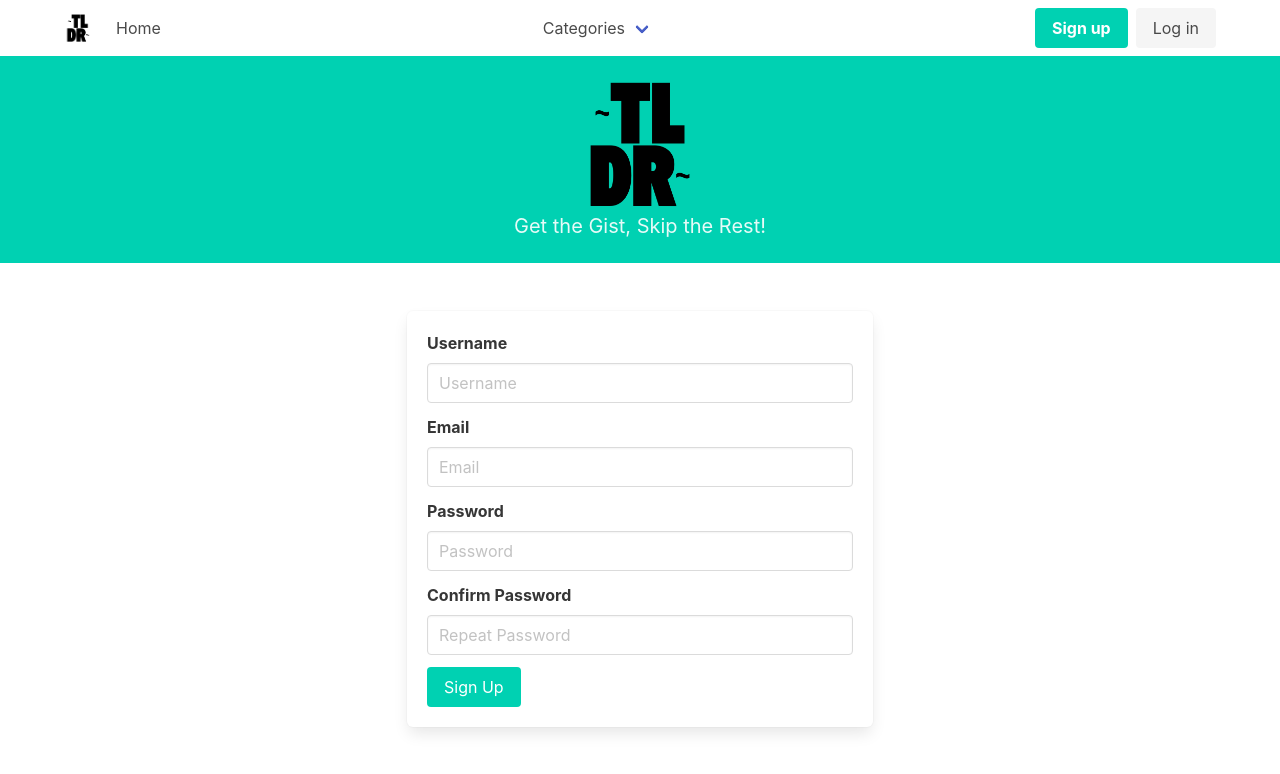
After one commit to squiggie/tldr, a Flask app: page /signup in a window 1280 px wide. The commit adds this page. Shown: the top 774 px of the page. Run offline with Flask 3, Linux system fonts and the light colour scheme.

Commit message:
signup page, routes, models

```diff
--- /dev/null
+++ b/app/forms.py
@@ -0,0 +1,10 @@
+from flask_wtf import FlaskForm
+from wtforms import StringField, PasswordField, SubmitField
+from wtforms.validators import DataRequired, Email, EqualTo
+
+class SignupForm(FlaskForm):
+    username = StringField('Username', validators=[DataRequired()])
+    email = StringField('Email', validators=[DataRequired(), Email()])
+    password = PasswordField('Password', validators=[DataRequired()])
+    confirm_password = PasswordField('Confirm Password', validators=[DataRequired(), EqualTo('password')])
+    submit = SubmitField('Sign Up')
--- a/app/routes.py
+++ b/app/routes.py
@@ -1,5 +1,7 @@
-from flask import render_template, jsonify, request, session
-from .models import Article, Category
+from flask import render_template, jsonify, request, session, flash, redirect, url_for
+from .forms import SignupForm
+from .models import Article, Category, User
+from extensions import db
 
 def init_app(app):
     @app.route("/", methods=("GET", "POST"))
@@ -25,3 +27,15 @@ def init_app(app):
         category = Category.query.filter_by(name=category_name).first_or_404()
         articles = Article.query.filter_by(category_id=category.id).paginate(page=page, per_page=per_page, error_out=False)
         return render_template('category.html', category=category, articles=articles.items, pagination=articles)
+
+    @app.route('/signup', methods=['GET', 'POST'])
+    def signup():
+        form = SignupForm()
+        if form.validate_on_submit():
+            user = User(username=form.username.data, email=form.email.data)
+            user.set_password(form.password.data)
+            db.session.add(user)
+            db.session.commit()
+            flash('Congratulations, you are now a registered user!')
+            return redirect(url_for('login'))  # Redirect to the login page after successful signup
+        return render_template('signup.html', title='Sign Up', form=form)
--- a/app/templates/base.html
+++ b/app/templates/base.html
@@ -43,7 +43,7 @@
                 <div class="navbar-end">
                     <div class="navbar-item">
                         <div class="buttons">
-                            <a class="button is-primary">
+                            <a class="button is-primary" href="{{ url_for('signup') }}">
                                 <strong>Sign up</strong>
                             </a>
                             <a class="button is-light">
--- /dev/null
+++ b/app/templates/signup.html
@@ -0,0 +1,68 @@
+{% extends "base.html" %}
+
+{% block content %}
+<section class="hero is-primary is-small">
+    <div class="hero-body">
+      <div class="container has-text-centered">
+        <figure class="image is-128x128 is-inline-block">
+            <img src="{{ url_for('static', filename='images/logo.png') }}" alt="TLDR News Logo">
+        </figure>
+        <h2 class="subtitle">
+            Get the Gist, Skip the Rest!
+        </h2>
+      </div>
+    </div>
+  </section>
+<section class="section">
+    <div class="container">
+        <div class="columns is-centered">
+            <div class="column is-5">
+                <form action="" method="post" novalidate class="box">
+                    {{ form.hidden_tag() }}
+                    <div class="field">
+                        <label class="label">{{ form.username.label }}</label>
+                        <div class="control">
+                            {{ form.username(class="input", placeholder="Username") }}
+                        </div>
+                        {% for error in form.username.errors %}
+                        <p class="help is-danger">{{ error }}</p>
+                        {% endfor %}
+                    </div>
+                    <div class="field">
+                        <label class="label">{{ form.email.label }}</label>
+                        <div class="control">
+                            {{ form.email(class="input", placeholder="Email") }}
+                        </div>
+                        {% for error in form.email.errors %}
+                        <p class="help is-danger">{{ error }}</p>
+                        {% endfor %}
+                    </div>
+                    <div class="field">
+                        <label class="label">{{ form.password.label }}</label>
+                        <div class="control">
+                            {{ form.password(class="input", placeholder="Password") }}
+                        </div>
+                        {% for error in form.password.errors %}
+                        <p class="help is-danger">{{ error }}</p>
+                        {% endfor %}
+                    </div>
+                    <div class="field">
+                        <label class="label">{{ form.confirm_password.label }}</label>
+                        <div class="control">
+                            {{ form.confirm_password(class="input", placeholder="Repeat Password") }}
+                        </div>
+                        {% for error in form.confirm_password.errors %}
+                        <p class="help is-danger">{{ error }}</p>
+                        {% endfor %}
+                    </div>
+                    <div class="field">
+                        <div class="control">
+                            {{ form.submit(class="button is-primary") }}
+                        </div>
+                    </div>
+                </form>
+            </div>
+        </div>
+    </div>
+</section>
+{% endblock %}
```
Also changed, not shown: app/models.py (+21 -0 lines).
